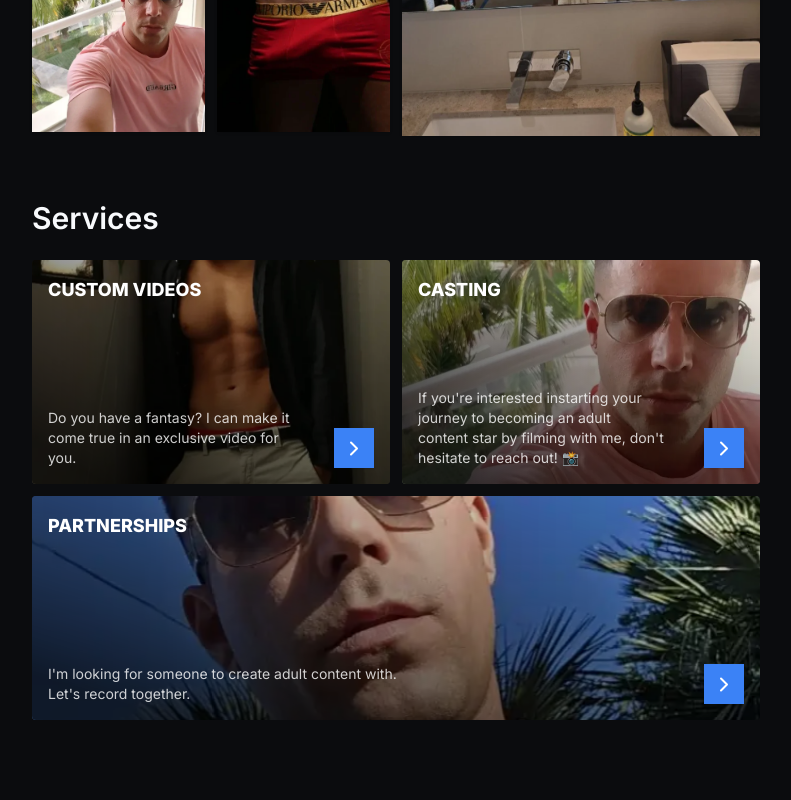
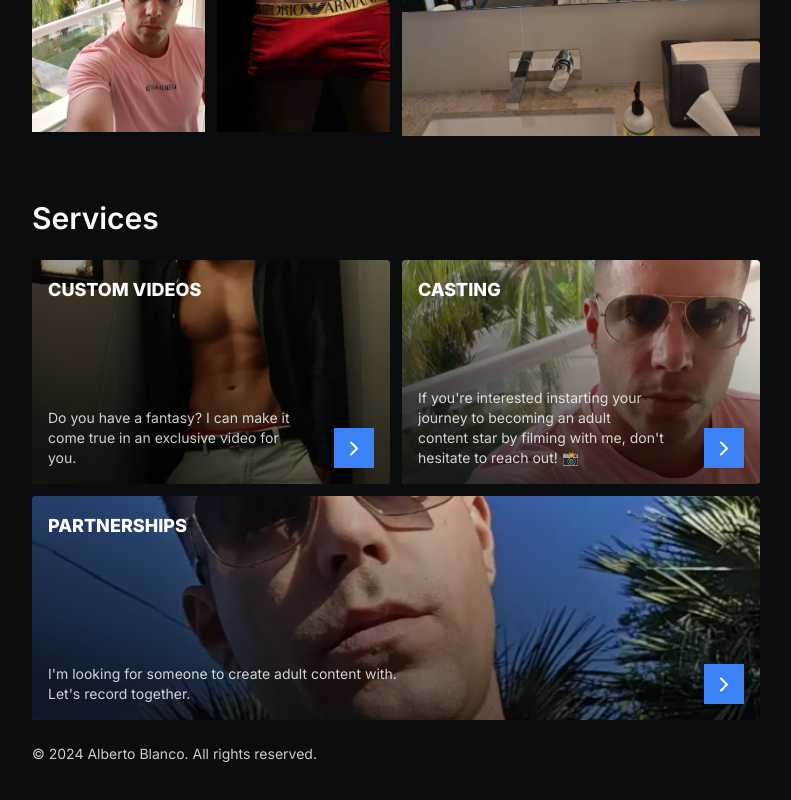
Before and after one commit to jtayped/alberto-blanco, a Next.js app: page / in a window 1280 px wide. Shown: the part 963-1763 px from the top of the page, without its empty margins (244-1035 px from the left). Before the commit the page ends 1723 px from the top, so only its background shows below. Built offline with nearby package versions, Linux system fonts and the light colour scheme.

Commit message:
copyright notice added

```diff
--- a/src/app/page.js
+++ b/src/app/page.js
@@ -8,6 +8,7 @@ import { useState } from "react";
 import { LayoutGroup } from "framer-motion";
 import Scroll from "@/components/ui/scroll";
 import DarkMode from "@/components/ui/darkmode";
+import Footer from "@/components/home/footer/footer";
 
 export default function Home() {
   return (
@@ -15,7 +16,7 @@ export default function Home() {
       <DarkMode className="fixed top-5 right-5 z-50" />
       <main className="grid gap-6 pb-10">
         <header>
-            <Header />
+          <Header />
         </header>
         <section id="links">
           <Links />
@@ -28,6 +29,7 @@ export default function Home() {
             <Services />
           </section>
         </div>
+        <Footer />
       </main>
       <Scroll />
     </>
--- /dev/null
+++ b/src/components/home/footer/footer.jsx
@@ -0,0 +1,12 @@
+import Copyright from "@/components/ui/copyright";
+import React from "react";
+
+const Footer = () => {
+  return (
+    <div className="px-width">
+      <Copyright />
+    </div>
+  );
+};
+
+export default Footer;
--- /dev/null
+++ b/src/components/ui/copyright.jsx
@@ -0,0 +1,11 @@
+const Copyright = () => {
+  const buildYear = new Date().getFullYear();
+
+  return (
+    <p className="text-sm text-muted-foreground">
+      &copy; {buildYear} Alberto Blanco. All rights reserved.
+    </p>
+  );
+};
+
+export default Copyright;
```
